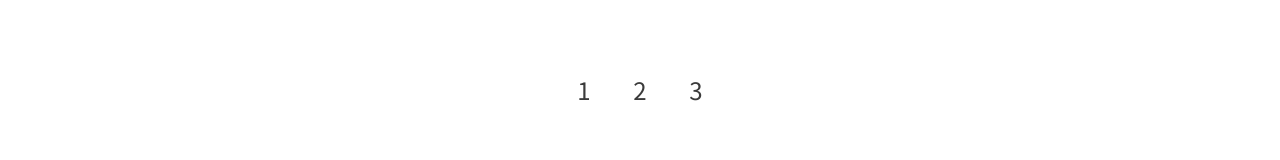
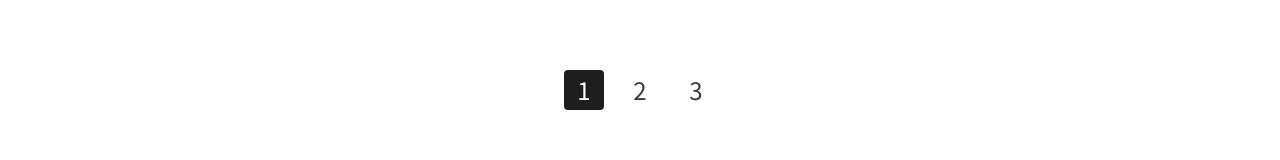
Before and after one commit to happyloa/Hex2024-mission2, a Next.js app: page /portfolio in a window 1280 px wide. Shown: the part 2452-2612 px from the top of the page. Built offline with nearby package versions, Linux system fonts and the light colour scheme; a web font is replaced by a local one.

Commit message:
讓第一頁維持啟動狀態

```diff
--- a/components/portfolio/PortfolioWorks.module.css
+++ b/components/portfolio/PortfolioWorks.module.css
@@ -29,6 +29,14 @@
   transition: all 0.3s ease-in-out;
 }
 
+.pagination li:first-child {
+  background-color: #1e1e1e;
+}
+
+.pagination li:first-child a {
+  color: #fff;
+}
+
 .pagination li:hover {
   background-color: #1e1e1e;
 }
```
